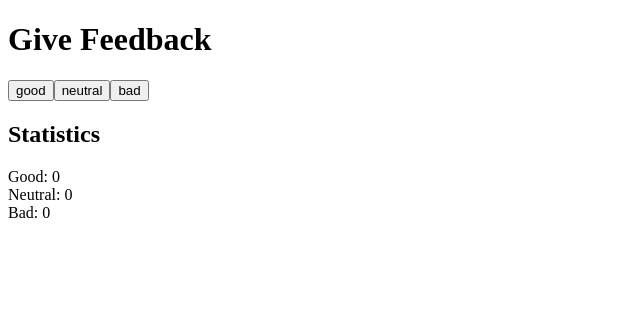
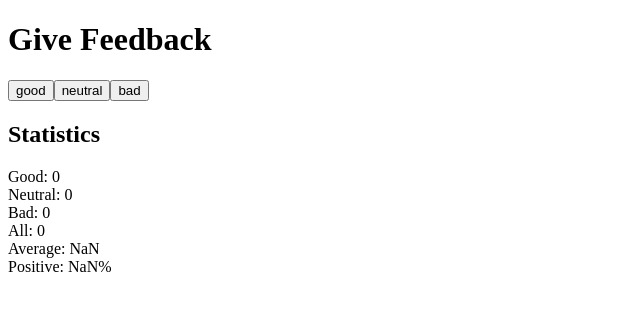
Before and after one commit to midcenturydude7/react-full-stack-open, a React (Create React App) app: page / in a window 1280 px wide. Shown: the top 310 px of the page, without its empty margins (0-640 px from the left). Built offline with nearby package versions, Linux system fonts and the light colour scheme.

Commit message:
Completed exercise 1.7

```diff
--- a/src/App.js
+++ b/src/App.js
@@ -1,5 +1,6 @@
 import React from 'react';
 import Button from './components/Button';
+// import Statistics from './components/Statistics';
 
 const App = () => {
   const [good, setGood] = React.useState(0)
@@ -18,6 +19,10 @@ const App = () => {
     setBad(bad + 1)
   }
 
+  const total = good + neutral + bad
+  const average = (good - bad) / total
+  const positive = (good / total) * 100
+
   return (
     <div>
       <h1>Give Feedback</h1>
@@ -30,7 +35,10 @@ const App = () => {
       <div>
         <span>Good: {good}</span><br />
         <span>Neutral: {neutral}</span><br />
-        <span>Bad: {bad}</span>
+        <span>Bad: {bad}</span><br />
+        <span>All: {total}</span><br />
+        <span>Average: {average}</span><br />
+        <span>Positive: {positive}%</span>
       </div>
     </div>
   )
--- /dev/null
+++ b/src/components/Statistics.js
@@ -0,0 +1,17 @@
+import React from "react";
+
+const Statistics = ({ good, neutral, bad }) => {
+    const [total, setTotal] = React.useState(0)
+    const sumNums = good + neutral + bad
+    setTotal(total + sumNums)
+
+    return (
+        <>
+            <span>All: {total}</span><br />
+            <span>Average: </span><br />
+            <span>Positive: </span><br />
+        </>
+    )
+}
+
+export default Statistics;
```
